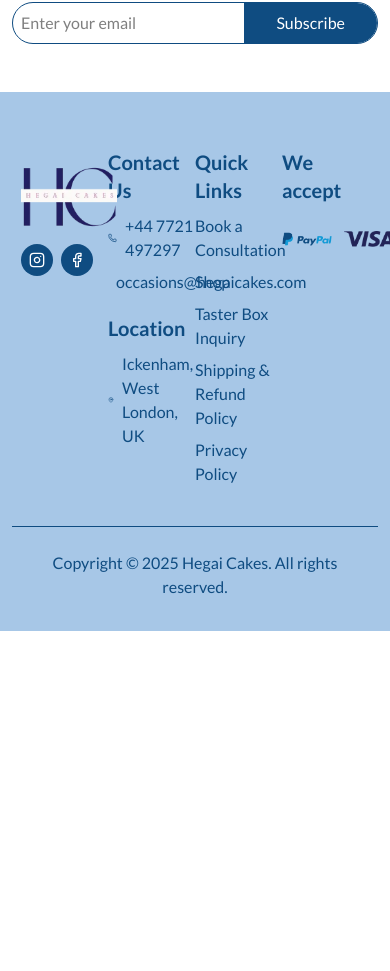
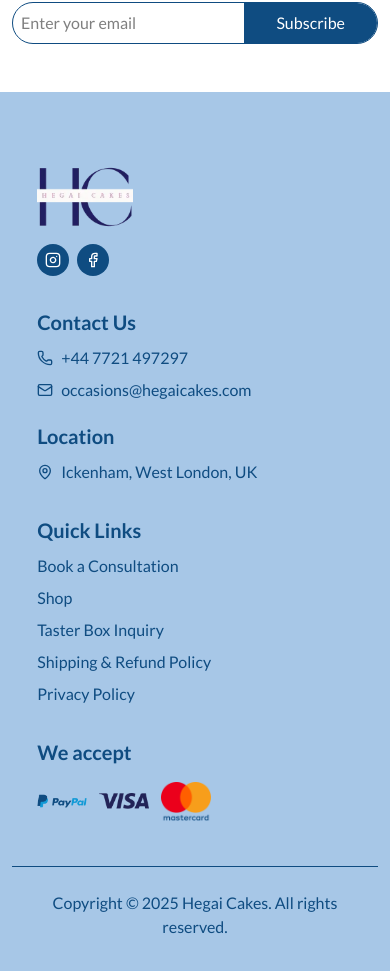
Before and after one commit to MonarchCorps/hegais-cakes, a Next.js app: page / in a window 390 px wide. Shown: the part 5269-6240 px from the top of the page. Before the commit the page ends 5900 px from the top, so only its background shows below. Built offline with nearby package versions, Linux system fonts and the light colour scheme; what pocketbase would draw is missing.

Commit message:
footer responsive

```diff
--- a/src/components/footer/index.tsx
+++ b/src/components/footer/index.tsx
@@ -6,7 +6,7 @@ export default function Footer() {
     return (
         <footer>
             <div className="bg-[#A7C7E7] pt-14 pb-8 px-3">
-                <div className="grid grid-cols-4 max-w-[95%] mx-auto">
+                <div className="grid grid-cols-[repeat(auto-fit,minmax(200px,1fr))] gap-x-10 gap-y-8 max-w-[95%] mx-auto max-[487px]:px-4">
 
                     <div>
                         <div className="relative size-24">
```
